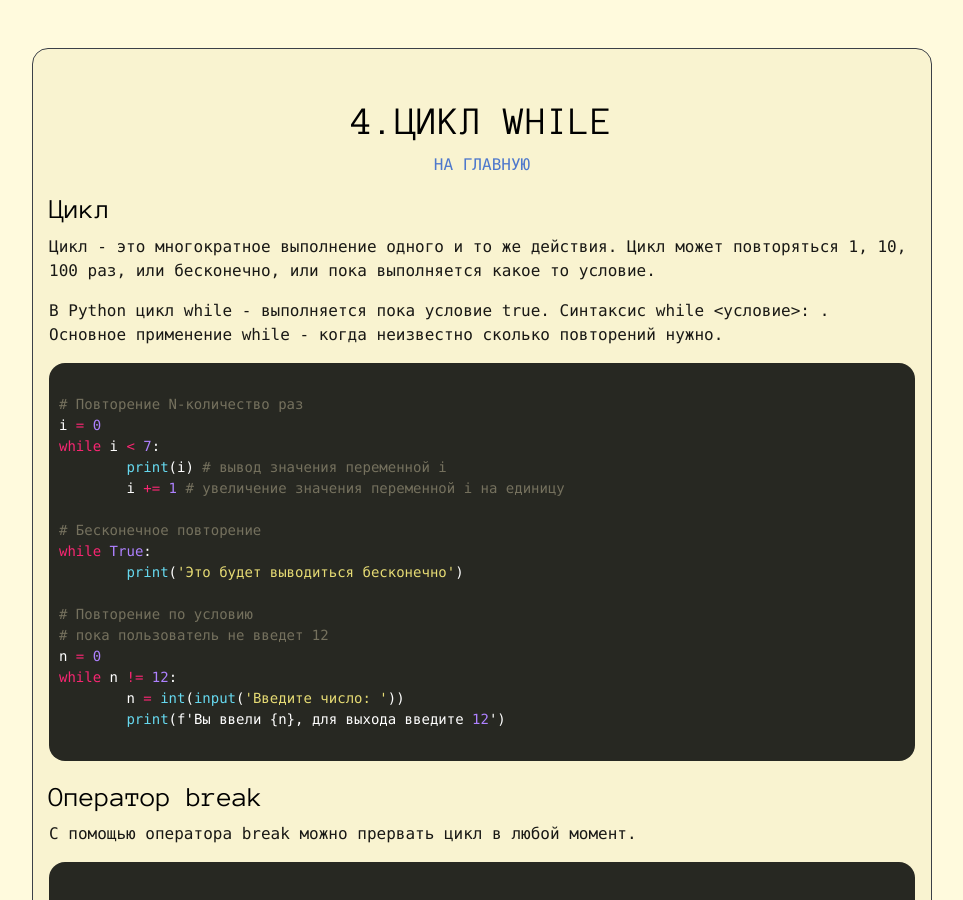
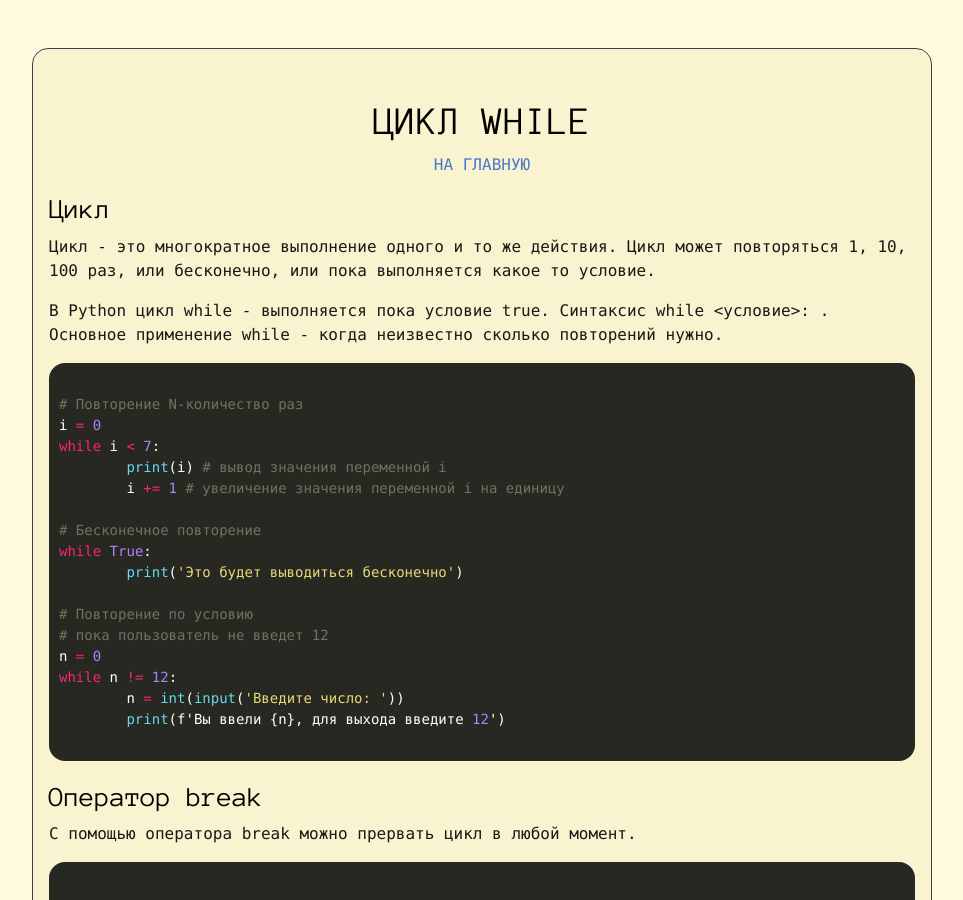
Before and after one commit to Rattlhead/rattlhead.github.io, a Jekyll site: the page built from _posts/2022-11-24-while-loop.md, in a window 1280 px wide and 900 px high. Shown: the whole window, without its empty margins (158-1121 px from the left). Built offline with Jekyll 4.4.1, drawn with Linux system fonts in a browser that asks for light colours; some of the changed lines change nothing that is shown.

Commit message:
Update 2022-11-24-while-loop.md

```diff
--- a/_posts/2022-11-24-while-loop.md
+++ b/_posts/2022-11-24-while-loop.md
@@ -1,6 +1,8 @@
 ---
 layout: post
-title: 4.Цикл while
+theme: python
+index: 4
+title: Цикл while
 ---
 
 ### Цикл
```
